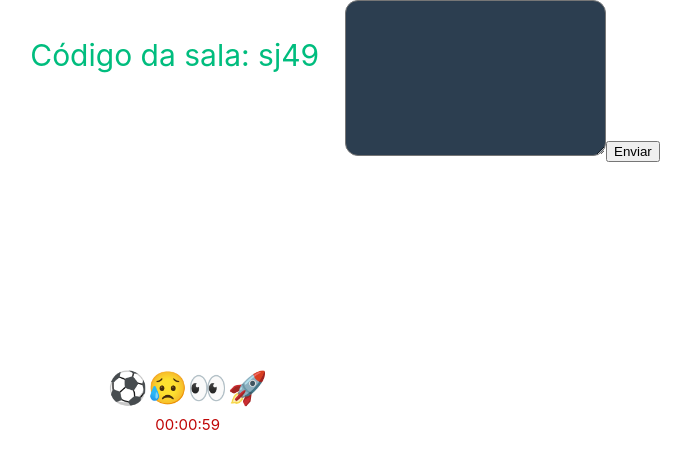
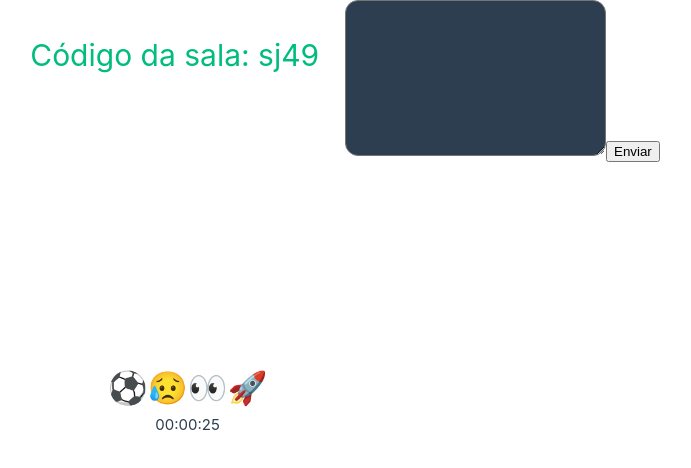
Before and after one commit to MauricioUhlig/emoji-game-web, a Vue app: page /#/room in a window 1280 px wide. Shown: the top 468 px of the page, without its empty margins (295-986 px from the left). Built offline with nearby package versions, Linux system fonts and the light colour scheme.

Commit message:
Implementação do timer

```diff
--- /dev/null
+++ b/src/Util/TimePartEnum.ts
@@ -0,0 +1,5 @@
+export enum TimePartEnum {
+    "hour",
+    "minute",
+    "second"
+};
--- /dev/null
+++ b/src/components/TimerRegressivo.vue
@@ -0,0 +1,81 @@
+<template>
+  <div :style="cssProps">
+    <p>{{ timer }}</p>
+  </div>
+</template>
+
+<script lang="ts">
+import { defineComponent } from "vue";
+import { TimePartEnum } from "../Util/TimePartEnum.ts";
+export default defineComponent({
+  name: "TimerRegressivo",
+  props: {
+    segundos: {
+      type: Number,
+      required: true,
+    },
+    txColor: {
+      type: String,
+      required: false,
+    },
+  },
+  emits: ["aoClicar"],
+  data() {
+    return {
+      segundos_timer: this.segundos,
+    };
+  },
+  created() {
+    this.regressao();
+  },
+  methods: {
+    TimePart(seconds: Number, part: TimePartEnum): String {
+      let division: number;
+      switch (part) {
+        case TimePartEnum.hour:
+          division = 3600;
+          break;
+        case TimePartEnum.minute:
+          division = 60;
+          seconds = seconds % 3600;
+          break;
+        default:
+          division = 1;
+          seconds = seconds % 60;
+          break;
+      }
+      let timePart = "0" + Math.floor(seconds / division);
+      return timePart.substring(timePart.length - 2);
+    },
+    regressao() {
+      let intervalId = setInterval(() => {
+        this.segundos_timer = this.segundos_timer - 1;
+        if (this.segundos_timer === 0) clearInterval(intervalId);
+      }, 1000);
+    },
+  },
+  computed: {
+    timer(): String {
+      return (
+        this.TimePart(this.segundos_timer, TimePartEnum.hour) +
+        ":" +
+        this.TimePart(this.segundos_timer, TimePartEnum.minute) +
+        ":" +
+        this.TimePart(this.segundos_timer, TimePartEnum.seconds)
+      );
+    },
+    cssProps() {
+      return {
+        "--timer":
+          this.segundos_timer > 10 ? "var(--color-text)" : "var(--timer-red)",
+      };
+    },
+  },
+});
+</script>
+<style>
+p {
+  text-align: center;
+  color: var(--timer);
+}
+</style>
--- a/src/views/HomePage.vue
+++ b/src/views/HomePage.vue
@@ -22,7 +22,7 @@ export default defineComponent({
   },
   created() {
     document.title = "Home";
-  }
+  },
 });
 </script>
 
--- a/src/views/RoomPage.vue
+++ b/src/views/RoomPage.vue
@@ -6,9 +6,7 @@
     <div class="emoji-list">
       <div>
         <p class="emojis">⚽😥👀🚀</p>
-        <div class="timer">
-          <p>00:00:59</p>
-        </div>
+        <TimerRegressivo :segundos="30" />
       </div>
     </div>
   </div>
@@ -23,10 +21,12 @@
 <script lang="ts">
 import { defineComponent } from "vue";
 import CodigoSala from "../components/CodigoSala.vue";
+import TimerRegressivo from "../components/TimerRegressivo.vue";
 export default defineComponent({
   name: "RoomPage",
   components: {
     CodigoSala,
+    TimerRegressivo,
   },
   data() {
     return {
@@ -42,10 +42,7 @@ export default defineComponent({
   place-content: top;
   margin-top: 10%;
 }
-.timer p {
-  text-align: center;
-  color: var(--timer-red);
-}
+
 .emojis {
   font-size: 2rem;
 }
```
